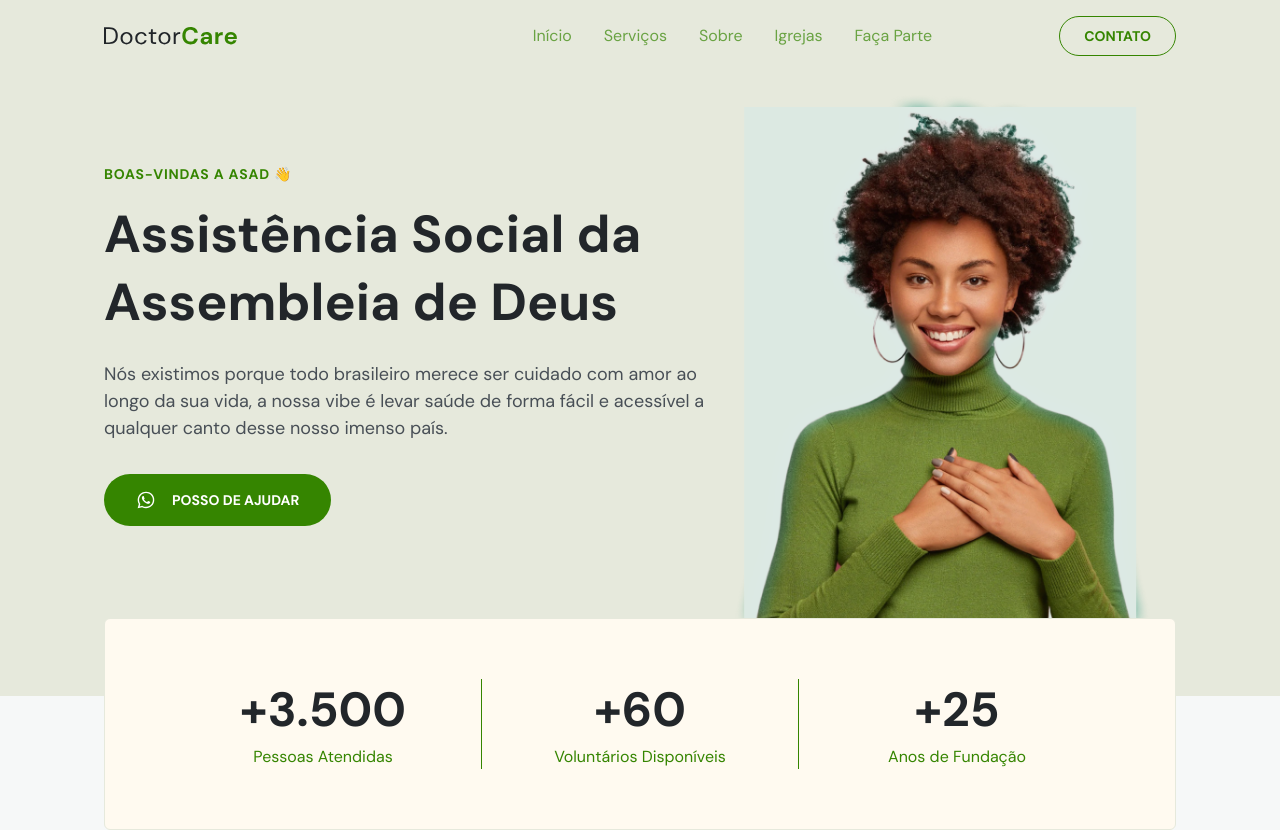
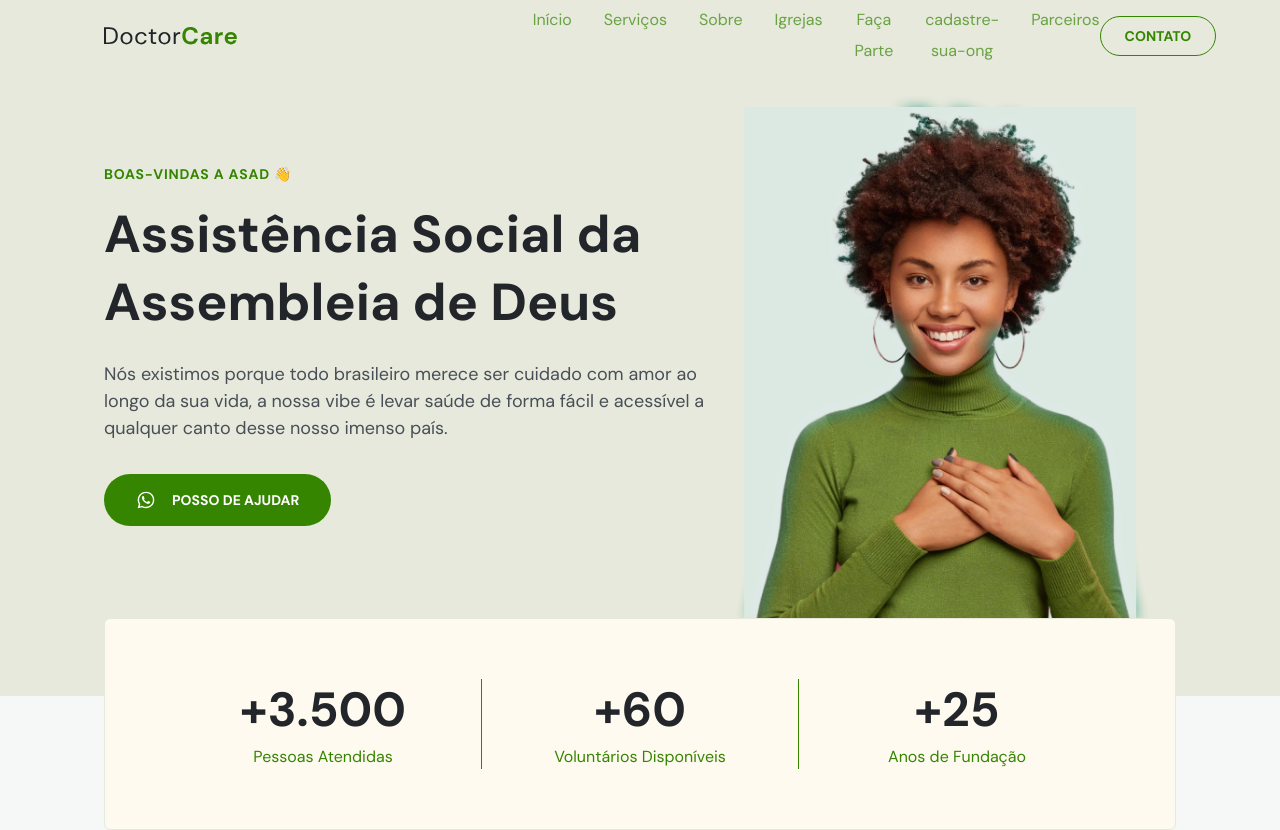
Before and after one commit to nhssena/asad, a plain HTML site: page index.html in a window 1280 px wide. Shown: the top 830 px of the page. Drawn offline with nearby package versions, Linux system fonts and the light colour scheme.

Commit message:
Update index.html

```diff
--- a/index.html
+++ b/index.html
@@ -77,6 +77,8 @@
             <li><a onclick="closeMenu()" href="#about">Sobre</a></li>
             <li><a onclick="closeMenu()" href="#about">Igrejas</a></li>
             <li><a onclick="closeMenu()" href="#about">Faça Parte</a></li>
+               <li><a onclick="closeMenu()" href="#about">cadastre-sua-ong</a></li>
+            <li><a onclick="closeMenu()" href="#about">Parceiros</a></li>
             </ul>
 
           <a class="button" onclick="closeMenu()" href="#contact"
```
